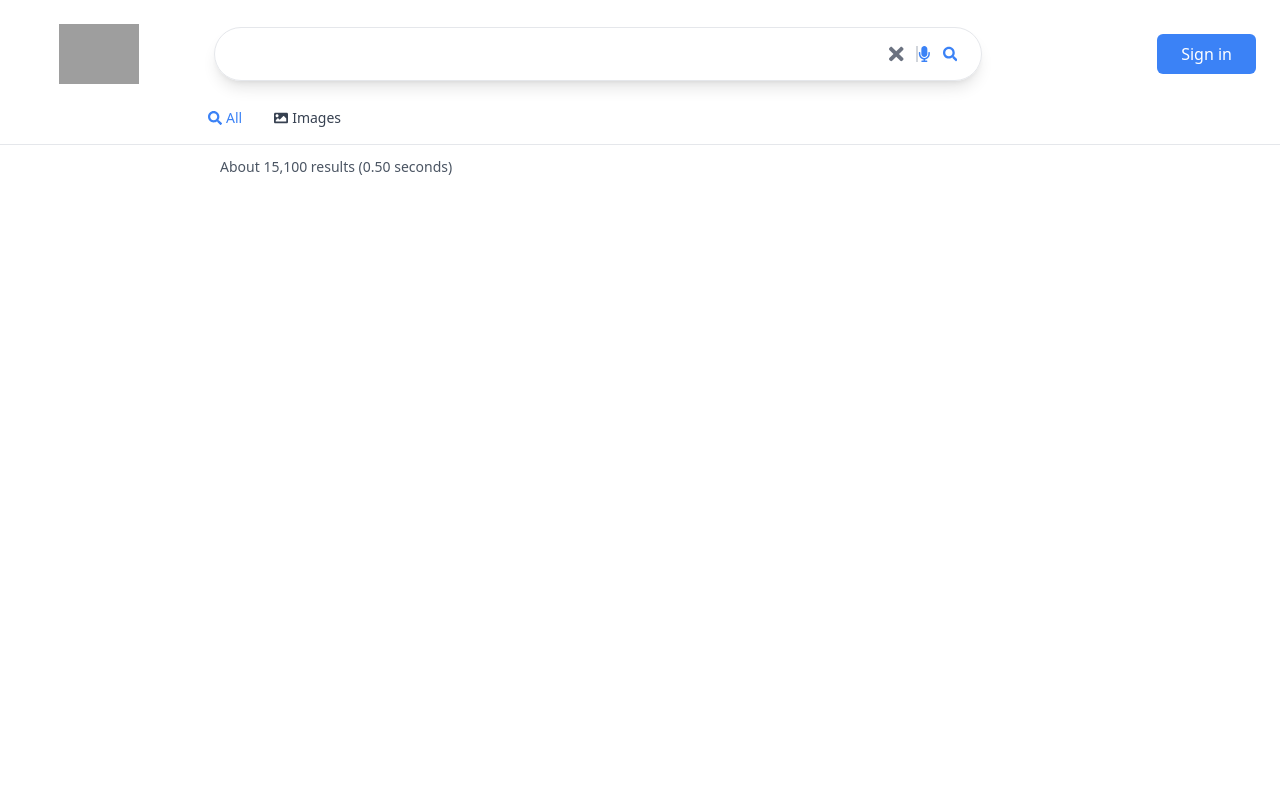
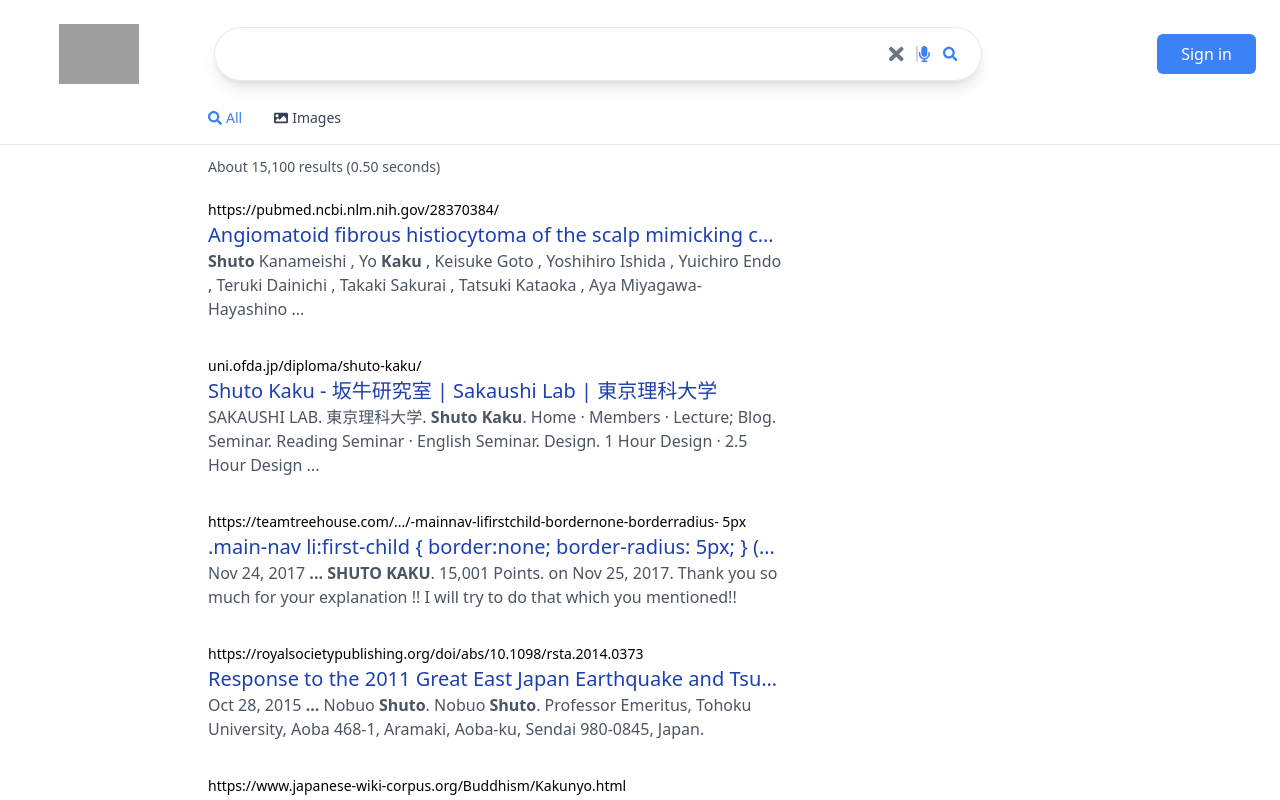
Before and after one commit to ShutoK0512/google-v1, a Next.js app: page /search in a window 1280 px wide. Shown: the top 800 px of the page. Built offline with nearby package versions, Linux system fonts and the light colour scheme; no server answers; grey boxes are pictures that could not be loaded.

Commit message:
complete the result section and install react parser

```diff
--- a/components/SearchHeader.js
+++ b/components/SearchHeader.js
@@ -29,7 +29,7 @@
                     <input type="text" defaultValue={router.query.term} ref={searchInputRef}
                     className="w-full focus:outline-none"/>
 
-                    <FaTimes onClick={() => (searchInputRef.current.value = '')} className="h-7 text-gray-500 cusor-pointer sm:mr-3" />
+                    <FaTimes className="h-7 text-gray-500 cursor-pointer sm:mr-3" onClick={() => (searchInputRef.current.value = '')}  />
                     <FaMicrophone className="6 hidden sm:inline-flex text-blue-500 border-l-2 border-gray-300 mr-3" />
                     <FaSearch className="6 hidden sm:inline-flex text-blue-500" />
                     <button onClick={search} type="submit" hidden></button>
--- a/components/SearchResults.js
+++ b/components/SearchResults.js
@@ -1,7 +1,20 @@
+import Parser from 'html-react-parser'
+
 function SearchResults({results}) {
     return (
-        <div className="w-full mx-auto px-3 ">
-            <p className="text-gray-600 text-sm mb-5 mt-3 sm:pl-[5%] md:pl-[14%] lg:pl-52">About {results.searchInformation.formattedTotalResults} results ({results.searchInformation.formattedSearchTime} seconds)</p>
+        <div className="w-full mx-auto px-3 mt-3 sm:pl-[5%] md:pl-[14%] lg:pl-52">
+            <p className="text-gray-600 text-sm  mb-5">About {results.searchInformation.formattedTotalResults} results ({results.searchInformation.formattedSearchTime} seconds)</p>
+            {results.items.map((result) => (
+                <div key={result.link} className="max-w-xl mb-8">
+                    <div className="group">
+                        <a className="text-sm truncate" href={result.link}>{result.formattedUrl}</a>
+                        <a className="group-hover:underline decoration-blue-800" href={result.link}>
+                            <h2 className="truncate text-xl font-medium text-blue-800">{result.title}</h2>
+                        </a>
+                    </div>
+                    <p className="text-gray-600">{Parser(result.htmlSnippet)}</p>
+                </div>
+            ))}
         </div>
     )
 }
--- a/package.json
+++ b/package.json
@@ -10,6 +10,7 @@
   },
   "dependencies": {
     "@heroicons/react": "^2.0.11",
+    "html-react-parser": "^3.0.4",
     "next": "12.3.1",
     "next-auth": "^4.12.2",
     "react": "18.2.0",
```
Also changed, not shown: 1 other file (tests, documents, lock files or other folders).
